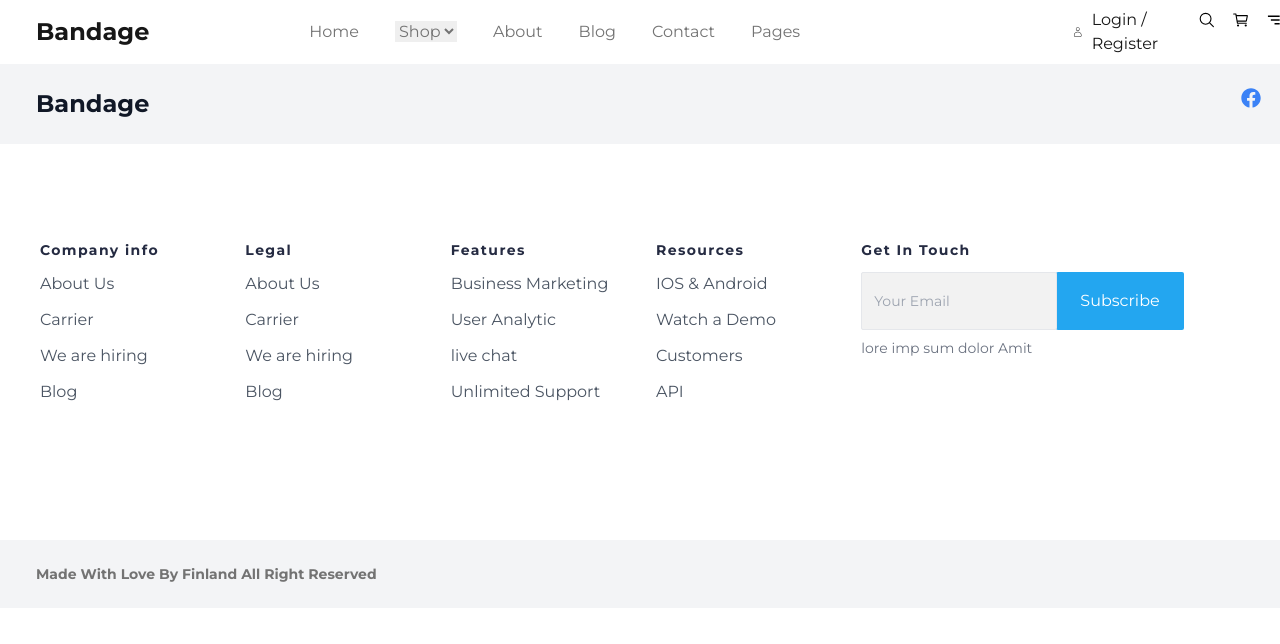
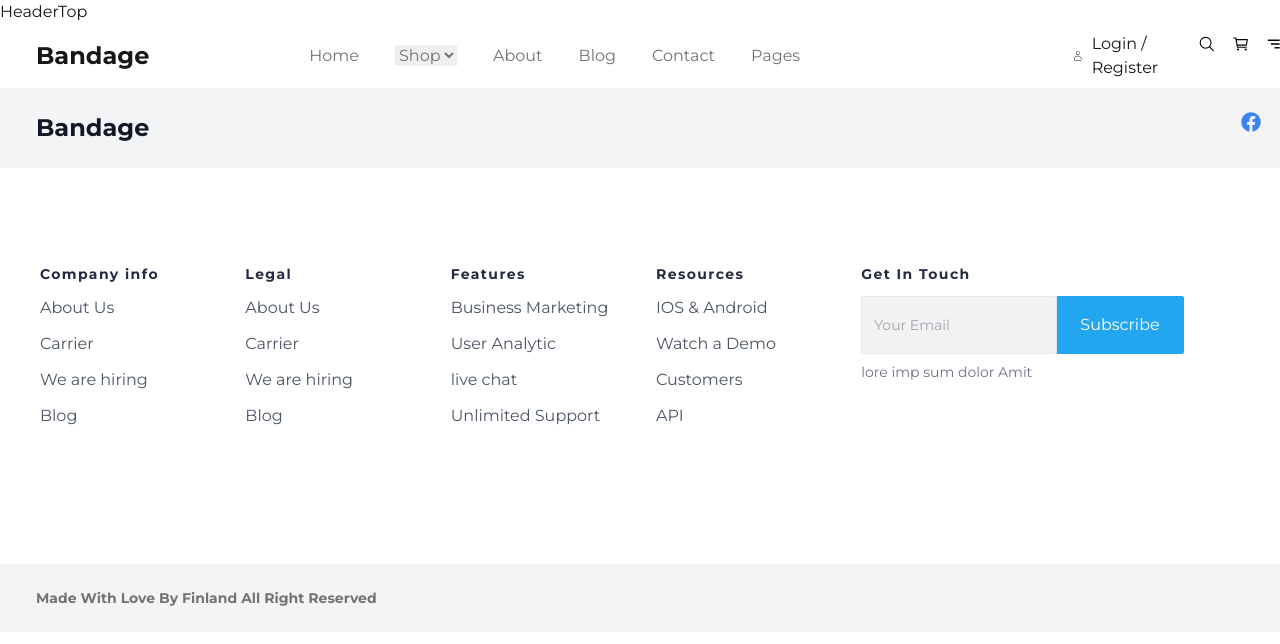
Before and after one commit to abdul-ahad-26/hackathon-2, a Next.js app: page / in a window 1280 px wide. Shown: the top 644 px of the page. Built offline with nearby package versions, Linux system fonts and the light colour scheme.

Commit message:
headertop

```diff
--- /dev/null
+++ b/src/app/components/HeaderTop.tsx
@@ -0,0 +1,9 @@
+import React from 'react'
+
+const HeaderTop = () => {
+  return (
+    <div>HeaderTop</div>
+  )
+}
+
+export default HeaderTop
--- a/src/app/layout.tsx
+++ b/src/app/layout.tsx
@@ -4,6 +4,7 @@ import "./globals.css";
 import Header from "./components/Header";
 import Footer from "./components/Footer";
 import {Montserrat} from "next/font/google";
+import HeaderTop from "./components/HeaderTop";
 
 const montserrat = Montserrat({ subsets: ["latin"], weight: ["300", "400", "500", "600", "700"]})
 
@@ -35,6 +36,7 @@ export default function RootLayout({
       <body
         className={montserrat.className}
       >
+        <HeaderTop/>
         <Header/>
 
         {children}
```
